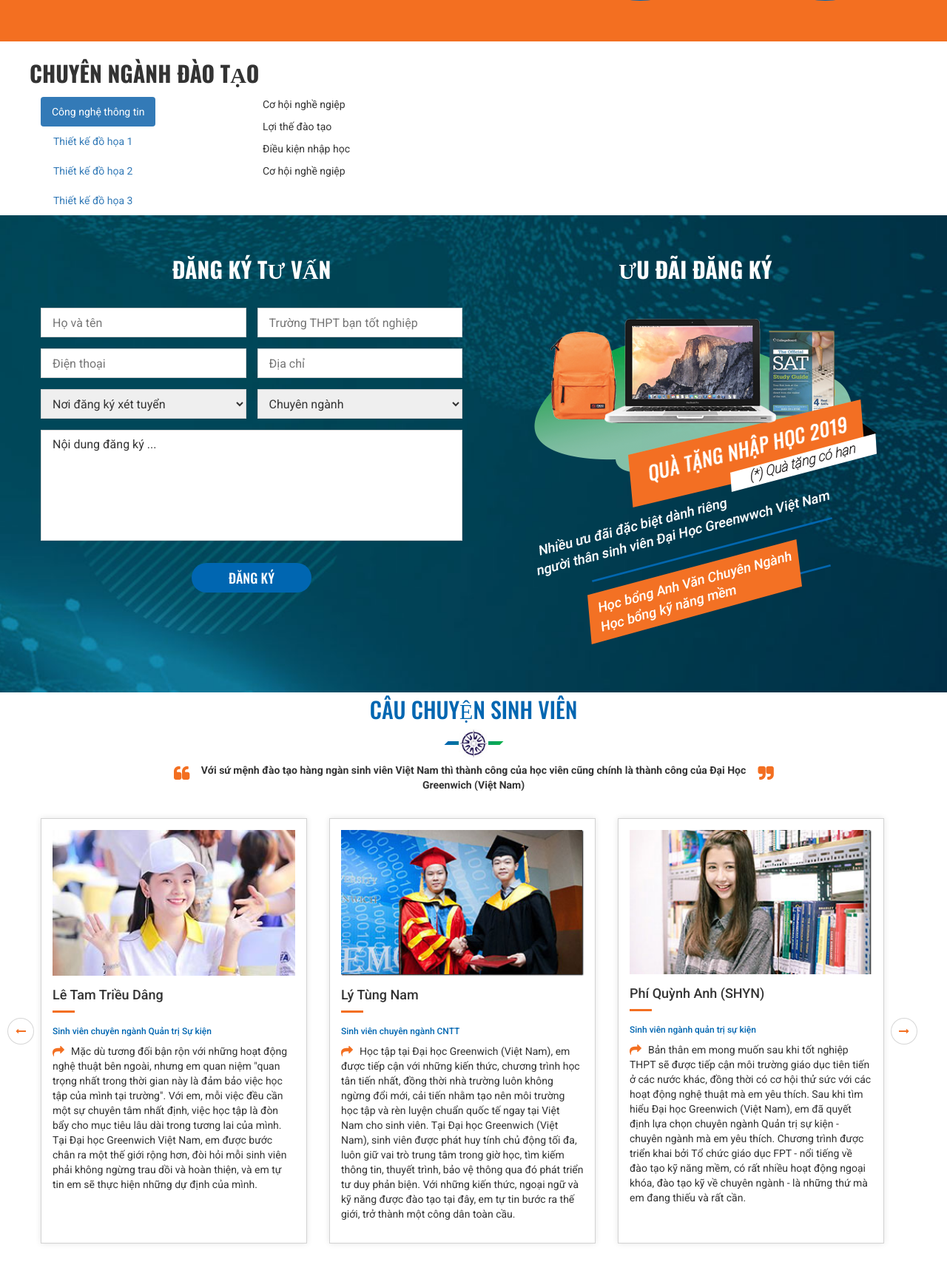
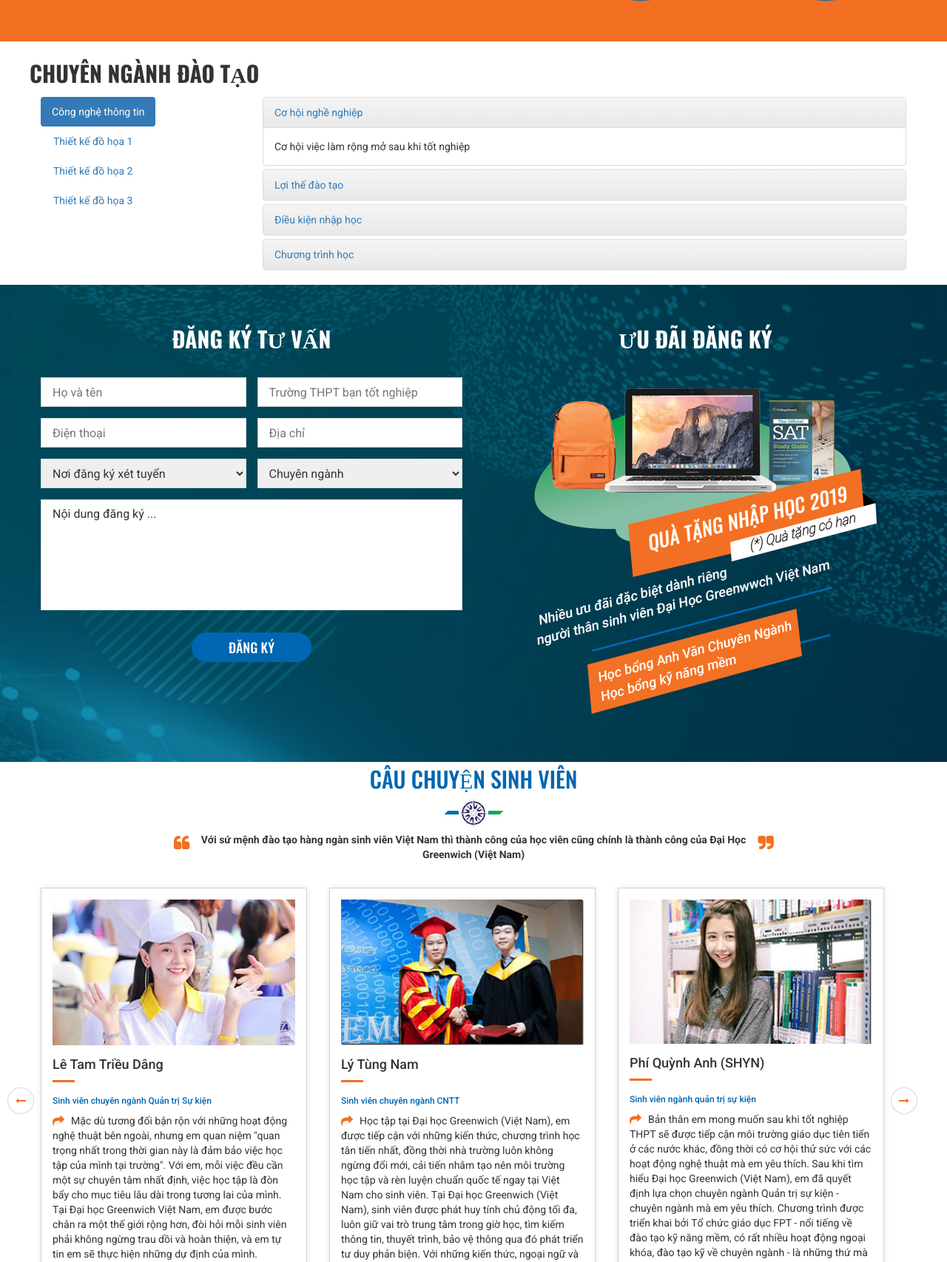
Before and after one commit to toan10921/lp, a PHP site: page /index-3.html in a window 1280 px wide. Shown: the part 2177-3883 px from the top of the page at 74% size. Run offline with PHP 8.4, Linux system fonts and the light colour scheme; style sheets or scripts are compiled from the project's sources.

Commit message:
tu update code

```diff
--- a/assets/js/script.js
+++ b/assets/js/script.js
@@ -34,7 +34,6 @@ $(document).ready(function () {
             });
         });
     }
-
     if($(".js_thu-vien-anh-slider").length > 0){
         $(".js_thu-vien-anh-slider").each(function (){
             $(this).owlCarousel({
--- a/assets/js/tu.js
+++ b/assets/js/tu.js
@@ -1,27 +1,15 @@
-var slideIndex = 1;
-showSlides(slideIndex);
-
-function plusSlides(n) {
-    showSlides(slideIndex += n);
-}
-
-function currentSlide(n) {
-    showSlides(slideIndex = n);
-}
-
-function showSlides(n) {
-    var i;
-    var slides = document.getElementsByClassName("mySlides");
-    var dots = document.getElementsByClassName("demo");
-    if (n > slides.length) {slideIndex = 1}
-    if (n < 1) {slideIndex = slides.length}
-    for (i = 0; i < slides.length; i++) {
-        slides[i].style.display = "none";
+$(document).ready(function () {
+    if($(".js_doitac-slider").length > 0){
+        $(".js_doitac-slider").each(function (){
+            $(this).owlCarousel({
+                items: 6,
+                nav: true,
+                dots: false,
+                loop: true,
+                navText: ['<i class="fa fa-long-arrow-left"></i>','<i class="fa fa-long-arrow-right"></i>'],
+                animateIn: "slideInLeft",
+                animateOut: "slideOutLeft"
+            });
+        });
     }
-    for (i = 0; i < dots.length; i++) {
-        dots[i].className = dots[i].className.replace(" active", "");
-    }
-    slides[slideIndex-1].style.display = "block";
-    dots[slideIndex-1].className += " active";
-    captionText.innerHTML = dots[slideIndex-1].alt;
-}
+});
--- a/index-3.html
+++ b/index-3.html
@@ -19,6 +19,8 @@
     <!-- Bootstrap libs -->
     <link rel="stylesheet" href="assets/css/lib/bootstrap.min.css">
     <link rel="stylesheet" href="assets/css/lib/bootstrap-theme.min.css">
+    <link rel="stylesheet" href="https://maxcdn.bootstrapcdn.com/bootstrap/3.4.0/css/bootstrap.min.css">
+
 
     <!-- Owl libs -->
     <link rel="stylesheet" href="assets/css/lib/owl.carousel.min.css">
@@ -26,13 +28,18 @@
     <link rel="stylesheet" href="assets/css/lib/font-awesome.min.css">
     <link rel="stylesheet" href="assets/css/lib/animations.min.css">
     <link rel="stylesheet" href="assets/css/lib/hover.min.css">
+    <link rel="stylesheet" href="assets/css/lib/jquery.fancybox.min.css">
     <link rel="stylesheet" href="assets/css/style.css">
     <link rel="stylesheet" href="assets/css/tu.css">
     <!-- js -->
+    <script src="https://ajax.googleapis.com/ajax/libs/jquery/3.4.1/jquery.min.js"></script>
+    <script src="https://maxcdn.bootstrapcdn.com/bootstrap/3.4.0/js/bootstrap.min.js"></script>
     <script src="assets/js/lib/jquery-3.2.1.min.js"></script>
     <script src="assets/js/lib/bootstrap.min.js"></script>
     <script src="assets/js/lib/owl.carousel.min.js"></script>
+    <script src="assets/js/lib/jquery.fancybox.min.js"></script>
     <script src="assets/js/script.js"></script>
+    <script src="assets/js/tu.js"></script>
 </head>
 <body>
 <section class="header" id="header">
@@ -514,44 +521,196 @@
                 <div class="col-sm-9">
                     <div class="tab-content">
                         <div id="CNTT" class="tab-pane fade in active">
-                            <div class=""><p>Cơ hội nghề ngiệp
-                                <p></div>
-                            <div class=""><p>Lợi thế đào tạo
-                                <p></div>
-                            <div class=""><p>Điều kiện nhập học
-                                <p></div>
-                            <div class=""><p>Cơ hội nghề ngiệp
-                                <p></div>
+                            <div class="panel-group" id="accordion">
+                                <div class="panel panel-default">
+                                    <div class="panel-heading">
+                                            <a data-toggle="collapse" data-parent="#accordion" href="#CHNN">Cơ hội nghề nghiệp</a>
+                                    </div>
+                                    <div id="CHNN" class="panel-collapse collapse in">
+                                        <div class="panel-body">Cơ hội việc làm rộng mở sau khi tốt nghiệp</div>
+                                    </div>
+                                </div>
+                                <div class="panel panel-default">
+                                    <div class="panel-heading">
+                                            <a data-toggle="collapse" data-parent="#accordion" href="#LTDT">Lợi thế đào tạo</a>
+                                    </div>
+                                    <div id="LTDT" class="panel-collapse collapse">
+                                        <div class="panel-body">Cơ hội học tập tại nước ngoài</div>
+                                    </div>
+                                </div>
+                                <div class="panel panel-default">
+                                    <div class="panel-heading">
+                                            <a data-toggle="collapse" data-parent="#accordion" href="#DKNH">Điều kiện nhập học</a>
+                                    </div>
+                                    <div id="DKNH" class="panel-collapse collapse">
+                                        <div class="panel-body">Tốt nghiệp THPT hoặc tương đương
+                                            <br>
+                                            Chuyển đổi tín chỉ từ các trường Đại học, Cao đẳng khác
+                                        </div>
+                                    </div>
+                                </div>
+                                <div class="panel panel-default">
+                                    <div class="panel-heading">
+                                            <a data-toggle="collapse" data-parent="#accordion" href="#CTH">Chương trình học</a>
+                                    </div>
+                                    <div id="CTH" class="panel-collapse collapse">
+                                        <div class="panel-body">
+                                            <ul class="job-target">
+                                                <li>Kỹ sư Thiết kế phần mềm</li>
+                                                <li>Kỹ sư Thiết kế và quản trị Cơ Sở Dữ Liệu</li>
+                                                <li>Chuyên viên Quản trị dự án</li>
+                                                <li>Chuyên viên Quản trị chất lượng phần mềm</li>
+                                                <li>Kỹ sư Triển khai giải pháp phần mềm</li>
+
+                                            </ul>
+                                        </div>
+                                    </div>
+                                </div>
+                            </div>
                         </div>
                         <div id="TKDH1" class="tab-pane fade">
-                            <div class=""><p>Cơ hội nghề ngiệp 1
-                                <p></div>
-                            <div class=""><p>Lợi thế đào tạo 1
-                                <p></div>
-                            <div class=""><p>Điều kiện nhập học 1
-                                <p></div>
-                            <div class=""><p>Cơ hội nghề ngiệp 1
-                                <p></div>
+                            <div class="panel-group" id="accordion1">
+                                <div class="panel panel-default">
+                                    <div class="panel-heading">
+                                        <a data-toggle="collapse" data-parent="#accordion1" href="#CHNN1">Cơ hội nghề nghiệp 1</a>
+                                    </div>
+                                    <div id="CHNN1" class="panel-collapse collapse in">
+                                        <div class="panel-body">Cơ hội việc làm rộng mở sau khi tốt nghiệp</div>
+                                    </div>
+                                </div>
+                                <div class="panel panel-default">
+                                    <div class="panel-heading">
+                                        <a data-toggle="collapse" data-parent="#accordion1" href="#LTDT1">Lợi thế đào tạo 1</a>
+                                    </div>
+                                    <div id="LTDT1" class="panel-collapse collapse">
+                                        <div class="panel-body">Cơ hội học tập tại nước ngoài</div>
+                                    </div>
+                                </div>
+                                <div class="panel panel-default">
+                                    <div class="panel-heading">
+                                        <a data-toggle="collapse" data-parent="#accordion1" href="#DKNH1">Điều kiện nhập học 1</a>
+                                    </div>
+                                    <div id="DKNH1" class="panel-collapse collapse">
+                                        <div class="panel-body">Tốt nghiệp THPT hoặc tương đương
+                                            <br>
+                                            Chuyển đổi tín chỉ từ các trường Đại học, Cao đẳng khác
+                                        </div>
+                                    </div>
+                                </div>
+                                <div class="panel panel-default">
+                                    <div class="panel-heading">
+                                        <a data-toggle="collapse" data-parent="#accordion1" href="#CTH1">Chương trình học 1</a>
+                                    </div>
+                                    <div id="CTH1" class="panel-collapse collapse">
+                                        <div class="panel-body">
+                                            <ul class="job-target">
+                                                <li>Kỹ sư Thiết kế phần mềm</li>
+                                                <li>Kỹ sư Thiết kế và quản trị Cơ Sở Dữ Liệu</li>
+                                                <li>Chuyên viên Quản trị dự án</li>
+                                                <li>Chuyên viên Quản trị chất lượng phần mềm</li>
+                                                <li>Kỹ sư Triển khai giải pháp phần mềm</li>
+
+                                            </ul>
+                                        </div>
+                                    </div>
+                                </div>
+                            </div>
                         </div>
                         <div id="TKDH2" class="tab-pane fade">
-                            <div class=""><p>Cơ hội nghề ngiệp 2
-                                <p></div>
-                            <div class=""><p>Lợi thế đào tạo 2
-                                <p></div>
-                            <div class=""><p>Điều kiện nhập học 2
-                                <p></div>
-                            <div class=""><p>Cơ hội nghề ngiệp 2
-                                <p></div>
+                            <div class="panel-group" id="accordion2">
+                                <div class="panel panel-default">
+                                    <div class="panel-heading">
+                                        <a data-toggle="collapse" data-parent="#accordion2" href="#CHNN2">Cơ hội nghề nghiệp 2</a>
+                                    </div>
+                                    <div id="CHNN2" class="panel-collapse collapse in">
+                                        <div class="panel-body">Cơ hội việc làm rộng mở sau khi tốt nghiệp</div>
+                                    </div>
+                                </div>
+                                <div class="panel panel-default">
+                                    <div class="panel-heading">
+                                        <a data-toggle="collapse" data-parent="#accordion2" href="#LTDT2">Lợi thế đào tạo 2</a>
+                                    </div>
+                                    <div id="LTDT2" class="panel-collapse collapse">
+                                        <div class="panel-body">Cơ hội học tập tại nước ngoài</div>
+                                    </div>
+                                </div>
+                                <div class="panel panel-default">
+                                    <div class="panel-heading">
+                                        <a data-toggle="collapse" data-parent="#accordion2" href="#DKNH2">Điều kiện nhập học 2</a>
+                                    </div>
+                                    <div id="DKNH2" class="panel-collapse collapse">
+                                        <div class="panel-body">Tốt nghiệp THPT hoặc tương đương
+                                            <br>
+                                            Chuyển đổi tín chỉ từ các trường Đại học, Cao đẳng khác
+                                        </div>
+                                    </div>
+                                </div>
+                                <div class="panel panel-default">
+                                    <div class="panel-heading">
+                                        <a data-toggle="collapse" data-parent="#accordion2" href="#CTH2">Chương trình học 2</a>
+                                    </div>
+                                    <div id="CTH2" class="panel-collapse collapse">
+                                        <div class="panel-body">
+                                            <ul class="job-target">
+                                                <li>Kỹ sư Thiết kế phần mềm</li>
+                                                <li>Kỹ sư Thiết kế và quản trị Cơ Sở Dữ Liệu</li>
+                                                <li>Chuyên viên Quản trị dự án</li>
+                                                <li>Chuyên viên Quản trị chất lượng phần mềm</li>
+                                                <li>Kỹ sư Triển khai giải pháp phần mềm</li>
+
+                                            </ul>
+                                        </div>
+                                    </div>
+                                </div>
+                            </div>
                         </div>
                         <div id="TKDH3" class="tab-pane fade">
-                            <div class=""><p>Cơ hội nghề ngiệp 3
-                                <p></div>
-                            <div class=""><p>Lợi thế đào tạo 3
-                                <p></div>
-                            <div class=""><p>Điều kiện nhập học 3
-                                <p></div>
-                            <div class=""><p>Cơ hội nghề ngiệp 3
-                                <p></div>
+                            <div class="panel-group" id="accordion3">
+                                <div class="panel panel-default">
+                                    <div class="panel-heading">
+                                        <a data-toggle="collapse" data-parent="#accordion3" href="#CHNN3">Cơ hội nghề nghiệp 3</a>
+                                    </div>
+                                    <div id="CHNN3" class="panel-collapse collapse in">
+                                        <div class="panel-body">Cơ hội việc làm rộng mở sau khi tốt nghiệp</div>
+                                    </div>
+                                </div>
+                                <div class="panel panel-default">
+                                    <div class="panel-heading">
+                                        <a data-toggle="collapse" data-parent="#accordion3" href="#LTDT3">Lợi thế đào tạo 3</a>
+                                    </div>
+                                    <div id="LTDT3" class="panel-collapse collapse">
+                                        <div class="panel-body">Cơ hội học tập tại nước ngoài</div>
+                                    </div>
+                                </div>
+                                <div class="panel panel-default">
+                                    <div class="panel-heading">
+                                        <a data-toggle="collapse" data-parent="#accordion3" href="#DKNH3">Điều kiện nhập học 3</a>
+                                    </div>
+                                    <div id="DKNH3" class="panel-collapse collapse">
+                                        <div class="panel-body">Tốt nghiệp THPT hoặc tương đương
+                                            <br>
+                                            Chuyển đổi tín chỉ từ các trường Đại học, Cao đẳng khác
+                                        </div>
+                                    </div>
+                                </div>
+                                <div class="panel panel-default">
+                                    <div class="panel-heading">
+                                        <a data-toggle="collapse" data-parent="#accordion3" href="#CTH3">Chương trình học 3</a>
+                                    </div>
+                                    <div id="CTH3" class="panel-collapse collapse">
+                                        <div class="panel-body">
+                                            <ul class="job-target">
+                                                <li>Kỹ sư Thiết kế phần mềm</li>
+                                                <li>Kỹ sư Thiết kế và quản trị Cơ Sở Dữ Liệu</li>
+                                                <li>Chuyên viên Quản trị dự án</li>
+                                                <li>Chuyên viên Quản trị chất lượng phần mềm</li>
+                                                <li>Kỹ sư Triển khai giải pháp phần mềm</li>
+
+                                            </ul>
+                                        </div>
+                                    </div>
+                                </div>
+                            </div>
                         </div>
                     </div>
                 </div>
@@ -789,6 +948,52 @@
         </div>
     </div>
     <!-- Famous people -->
+
+    <!-- Đối tác -->
+    <div class="container">
+        <div class="row">
+            <div class="col-sm-12">
+                <div class="js_doitac-slider doitac-slider owl-carousel owl-theme owl-loaded owl-drag">
+                    <div class="item-doitac">
+                        <div class="img-wrap overflow-hidden clearfix">
+                            <img class="hvr-grow" src="assets/images/doi-tac/logo-fpt.jpg" />
+                        </div>
+                    </div>
+                    <div class="item-doitac">
+                        <div class="img-wrap overflow-hidden clearfix">
+                            <img class="hvr-grow" src="assets/images/doi-tac/logo-fpt.jpg" />
+                        </div>
+                    </div>
+                    <div class="item-doitac">
+                        <div class="img-wrap overflow-hidden clearfix">
+                            <img class="hvr-grow" src="assets/images/doi-tac/logo-fpt.jpg" />
+                        </div>
+                    </div>
+                    <div class="item-doitac">
+                        <div class="img-wrap overflow-hidden clearfix">
+                            <img class="hvr-grow" src="assets/images/doi-tac/logo-fpt.jpg" />
+                        </div>
+                    </div>
+                    <div class="item-doitac">
+                        <div class="img-wrap overflow-hidden clearfix">
+                            <img class="hvr-grow" src="assets/images/doi-tac/logo-fpt.jpg" />
+                        </div>
+                    </div>
+                    <div class="item-doitac">
+                        <div class="img-wrap overflow-hidden clearfix">
+                            <img class="hvr-grow" src="assets/images/doi-tac/logo-fpt.jpg" />
+                        </div>
+                    </div>
+                    <div class="item-doitac">
+                        <div class="img-wrap overflow-hidden clearfix">
+                            <img class="hvr-grow" src="assets/images/doi-tac/logo-fpt.jpg" />
+                        </div>
+                    </div>
+                </div>
+            </div>
+        </div>
+    </div>
+
 </section>
 <section class="footer">
     <div class="container">
@@ -881,9 +1086,16 @@
                 <div class="text-uppercase font-bold">
                     <h3>Bản đồ</h3>
                 </div>
+                <div class="thu-vien-anh-slider2-wrap">
+                    <div class="thu-vien-anh-slider  owl-carousel owl-theme owl-loaded owl-drag">
+                        <div class="thu-vien-anh-item radius5 overflow-hidden">
+                            <a href="https://www.google.com/maps/place/Detech+Tower+Building/@21.028752,105.7795148,17z/data=!4m5!3m4!1s0x0:0x6fdddfac0aef54d0!8m2!3d21.0287521!4d105.7817034" data-fancybox data-caption="" ><img src="assets/images/maps.png" /></a>
+                        </div>
+                    </div>
+                </div>
                 <div>
-                    <!--<iframe src="https://www.google.com/maps/embed?pb=!1m18!1m12!1m3!1d2633.3335003710213!2d105.77997046429667!3d21.028846451127094!2m3!1f0!2f0!3f0!3m2!1i1024!2i768!4f13.1!3m3!1m2!1s0x313454b32bdf2c3b%3A0x6fdddfac0aef54d0!2sDetech%20Tower%20Building!5e0!3m2!1sen!2s!4v1571921041762!5m2!1sen!2s"-->
-                    <!--width="100%" height="250" frameborder="0" style="border:0;" allowfullscreen=""></iframe>-->
+                    <!--<iframe src="https://www.google.com/maps/embed?pb=!1m18!1m12!1m3!1d2633.3335003710213!2d105.77997046429667!3d21.028846451127094!2m3!1f0!2f0!3f0!3m2!1i1024!2i768!4f13.1!3m3!1m2!1s0x313454b32bdf2c3b%3A0x6fdddfac0aef54d0!2sDetech%20Tower%20Building!5e0!3m2!1sen!2s!4v1571921041762!5m2!1sen!2s"
+                    width="100%" height="250" frameborder="0" style="border:0;" allowfullscreen=""></iframe>-->
                 </div>
             </div>
         </div>
```
Also changed, not shown: assets/css/tu.css (+4 -34 lines), assets/css/tu.scss (+5 -44 lines), assets/images/doi-tac/logo-fpt.jpg (added), assets/images/maps.png (added), 1 other file.
